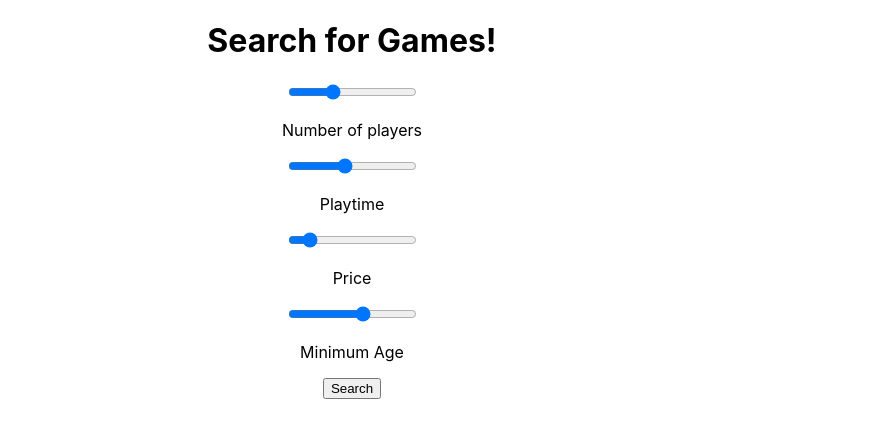
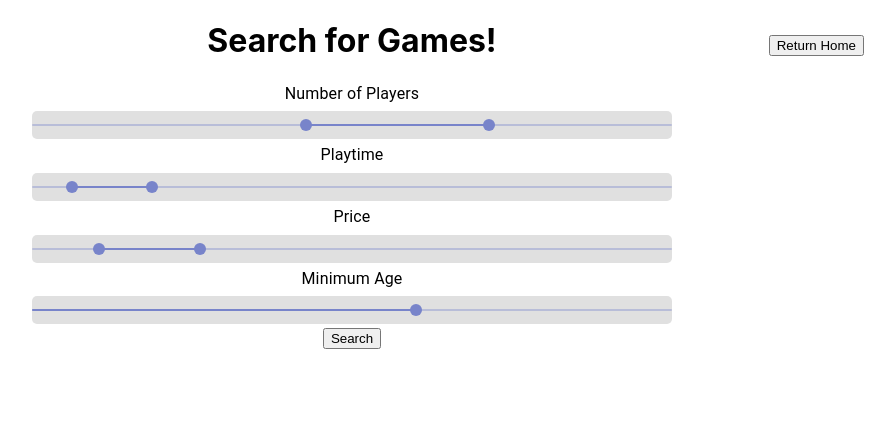
Before and after one commit to mdflynn/game-sleuth, a React (Create React App) app: page /form in a window 1280 px wide. Shown: the top 438 px of the page, without its empty margins (288-1183 px from the left). Built offline with nearby package versions, Linux system fonts and the light colour scheme.

Commit message:
Refactor with hooks

```diff
--- a/src/SearchForm/SearchForm.scss
+++ b/src/SearchForm/SearchForm.scss
@@ -3,14 +3,20 @@ form {
     flex-direction: column;
     justify-content: center;
     align-items: center;
+    position: relative;
+}
+
+.home-button {
+  position: absolute;
+  right: 10%;
+  top: 10%;
 }
 
 .slidecontainer {
-    width: 50%; /* Width of the outside container */
+    width: 50%;
 
   }
 
-  /* The slider itself */
   .slider {
     -webkit-appearance: none;
     width: 100%;
--- a/src/SearchForm/SearchForm.tsx
+++ b/src/SearchForm/SearchForm.tsx
@@ -1,96 +1,97 @@
-import React, { Component } from "react";
+import React, { useState } from "react";
 import "./SearchForm.scss";
+import { Slider, Typography } from "@material-ui/core";
 
-interface FormState {
-  numPlayers: number;
-  playtime: number;
-  price: number;
-  minAge: number;
-}
 
-class SearchForm extends Component<any, FormState> {
-  state: FormState = {
-    numPlayers: 4,
-    playtime: 45,
-    price: 15,
-    minAge: 14,
-  };
+const SearchForm:React.FC = () => {
+  const [numPlayers, setNumPlayers] = useState([4, 6]);
+  const [playtime, setPlaytime] = useState([15, 45]);
+  const [price, setPrice] = useState([15, 30]);
+  const [minAge, setMinAge] = useState(14);
 
-  handleChange(event: any) {
-    const { name, value } = event.target;
-    this.setState({...this.state, [name]:value});
-  }
-
-  handleSubmit = (event:any) => {
+  const handleSubmit = (event: any) => {
     event.preventDefault();
     //fetch data here and pass down method to update searchCriteria in App
     //which should render SearchDisplay
-  }
+  };
 
-  render() {
+  const handlePlayersChange = (event: any, newValue: any) => {
+    setNumPlayers(newValue);
+  };
+  const handlePlaytimeChange = (event: any, newValue: any) => {
+    setPlaytime(newValue);
+  };
+  const handlePriceChange = (event: any, newValue: any) => {
+    setPrice(newValue);
+  };
+  const handleAgeChange = (event: any, newValue: any) => {
+    setMinAge(newValue);
+  };
+
   return (
-      <form onSubmit={(event) => this.handleSubmit(event)}>
+    <form onSubmit={handleSubmit}>
+      <button className="home-button">Return Home</button>
       <h1>Search for Games!</h1>
       <div className="slidecontainer">
-          <label>
-            <input
-              id="width"
-              type="range"
-              value={this.state.numPlayers}
-              min="2"
-              max="8"
-              name="numPlayers"
-              onChange={(event: any) => this.handleChange(event)}
+        <Typography id="range-slider" gutterBottom>
+          Number of Players
+        </Typography>
+        <Slider
+          className="slider"
+          min={1}
+          max={8}
+          name={"test"}
+          value={numPlayers}
+          onChange={handlePlayersChange}
+          valueLabelDisplay="auto"
+          aria-labelledby="range-slider"
         />
-            <p>Number of players</p>
-          </label>
       </div>
       <div className="slidecontainer">
-          <label>
-            <input
-              id="width"
-              type="range"
-              value={this.state.playtime}
-              min="10"
-              max="90"
-              name="playtime"
-              onChange={(event: any) => this.handleChange(event)}
+        <Typography id="range-slider" gutterBottom>
+          Playtime
+        </Typography>
+        <Slider
+          className="slider"
+          min={0}
+          max={240}
+          value={playtime}
+          onChange={handlePlaytimeChange}
+          valueLabelDisplay="auto"
+          aria-labelledby="range-slider"
         />
-            <p>Playtime</p>
-          </label>
       </div>
       <div className="slidecontainer">
-          <label>
-            <input
-              id="width"
-              type="range"
-              value={this.state.price}
-              min="2"
-              max="100"
-              name="price"
-              onChange={(event: any) => this.handleChange(event)}
+        <Typography id="range-slider" gutterBottom>
+          Price
+        </Typography>
+        <Slider
+          className="slider"
+          min={5}
+          max={100}
+          value={price}
+          onChange={handlePriceChange}
+          valueLabelDisplay="auto"
+          aria-labelledby="range-slider"
         />
-            <p>Price</p>
-          </label>
       </div>
       <div className="slidecontainer">
-          <label>
-            <input
-              id="width"
-              type="range"
-              value={this.state.minAge}
-              min="8"
-              max="18"
-              name="minAge"
-              onChange={(event: any) => this.handleChange(event)}
+        <Typography id="range-slider" gutterBottom>
+          Minimum Age
+        </Typography>
+        <Slider
+          className="slider"
+          min={8}
+          max={18}
+          value={minAge}
+          onChange={handleAgeChange}
+          valueLabelDisplay="auto"
+          aria-labelledby="range-slider"
         />
-            <p>Minimum Age</p>
-          </label>
       </div>
       <button>Search</button>
     </form>
   );
-  }
-}
+};
 
 export default SearchForm;
```
Lines whose indentation alone changed are shown as unchanged.
